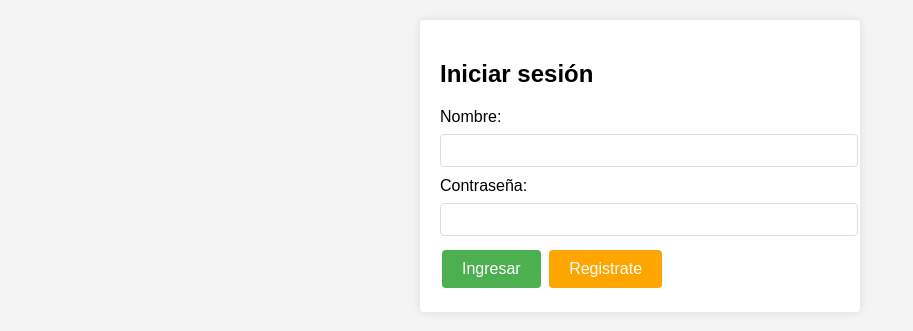
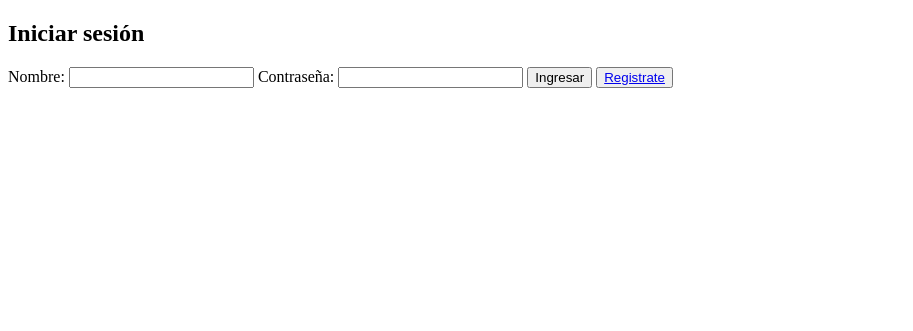
Before and after one commit to DanielBelenguer/olla_chillona_django, a Django app: page /restaurante/ in a window 1280 px wide. Shown: the top 331 px of the page, without its empty margins (0-913 px from the left). Run offline with Django 5.2, Linux system fonts and the light colour scheme.

Commit message:
Se arreglan algunas cosillas

```diff
--- a/restaurante/models.py
+++ b/restaurante/models.py
@@ -13,6 +13,12 @@ class UsuarioPersonalizado(AbstractUser):
         (COCINERO, 'cocinero'),
         (JEFE, 'jefe')
     ]
+    usuario = models.CharField(max_length=15)
+    nombre = models.CharField(max_length=25)
+    apellidos = models.CharField(max_length=50)
+    num_telefono = models.IntegerField()
+    email = models.EmailField()
+    password = models.CharField(max_length=50)
     rol = models.CharField(max_length=10, choices=ROLES, default=CLIENTE)
 
 
--- a/restaurante/templates/restaurante/dashboard_camarero.html
+++ b/restaurante/templates/restaurante/dashboard_camarero.html
@@ -3,7 +3,7 @@
 <head>
     <meta charset="UTF-8">
     <meta name="viewport" content="width=device-width, initial-scale=1.0">
-    <title>Document</title>
+    <title>Dashboard del camarero</title>
 </head>
 <body>
     <h2>Esto es el dashboard del camarero.</h2>
--- a/restaurante/templates/restaurante/dashboard_cliente.html
+++ b/restaurante/templates/restaurante/dashboard_cliente.html
@@ -3,7 +3,7 @@
 <head>
     <meta charset="UTF-8">
     <meta name="viewport" content="width=device-width, initial-scale=1.0">
-    <title>Document</title>
+    <title>Dashboard del cliente</title>
 </head>
 <body>
     <h2>Esto es el dashboard del cliente.</h2>
--- a/restaurante/templates/restaurante/dashboard_cocinero.html
+++ b/restaurante/templates/restaurante/dashboard_cocinero.html
@@ -3,7 +3,7 @@
 <head>
     <meta charset="UTF-8">
     <meta name="viewport" content="width=device-width, initial-scale=1.0">
-    <title>Document</title>
+    <title>Dashboard del cocinero</title>
 </head>
 <body>
     <h2>Esto es el dashboard del cocinero.</h2>
--- a/restaurante/templates/restaurante/dashboard_jefe.html
+++ b/restaurante/templates/restaurante/dashboard_jefe.html
@@ -3,7 +3,7 @@
 <head>
     <meta charset="UTF-8">
     <meta name="viewport" content="width=device-width, initial-scale=1.0">
-    <title>Document</title>
+    <title>Dashboard del Jefe</title>
 </head>
 <body>
     <h2>Esto es el dashboard del Jefe.</h2>
--- a/restaurante/templates/restaurante/login.html
+++ b/restaurante/templates/restaurante/login.html
@@ -4,65 +4,6 @@
     <meta charset="UTF-8">
     <meta name="viewport" content="width=device-width, initial-scale=1.0">
     <title>Formulario para crear tareas</title>
-    <style>
-        body {
-            font-family: Arial, sans-serif;
-            background-color: #f4f4f4;
-            margin: 0;
-            padding: 20px;
-        }
-        form {
-            background: #fff;
-            padding: 20px;
-            border-radius: 4px;
-            max-width: 400px;
-            margin: auto;
-            box-shadow: 0 0 10px rgba(0, 0, 0, 0.1);
-        }
-        label {
-            display: block;
-            margin-bottom: 8px;
-        }
-
-        input {
-            width: 100%;
-            padding: 8px;
-            margin-bottom: 10px;
-            border: 1px solid #ddd;
-            border-radius: 4px;
-            margin-right: 10px;
-        }
-        #ingresa {
-            background-color: #4CAF50; /* Green */
-            border: none;
-            color: white;
-            padding: 10px 20px;
-            text-align: center;
-            text-decoration: none;
-            display: inline-block;
-            font-size: 16px;
-            margin: 4px 2px;
-            cursor: pointer;
-            border-radius: 4px;
-        }
-        a {
-            color: white;
-            text-decoration: none;
-        }
-        #registro {
-            background-color: orange;
-            border: none;
-            color: white;
-            padding: 10px 20px;
-            text-align: center;
-            text-decoration: none;
-            display: inline-block;
-            font-size: 16px;
-            margin: 4px 2px;
-            cursor: pointer;
-            border-radius: 4px;
-        }
-    </style>
 </head>
 <body>
     <form method="post">
--- a/restaurante/templates/restaurante/registro.html
+++ b/restaurante/templates/restaurante/registro.html
@@ -10,6 +10,9 @@
 <form method="post">
     {% csrf_token %}
     <input type="text" name="username" placeholder="Usuario" required>
+    <input type="text" name="nombre" placeholder="Nombre" required>
+    <input type="text" name="apellidos" placeholder="Apellidos" required>
+    <input type="text" name="num_telefono" placeholder="Número de teléfono" required>
     <input type="email" name="email" placeholder="Correo Electrónico" required>
     <input type="password" name="password" placeholder="Contraseña" required>
     <select name="rol">
--- a/restaurante/views.py
+++ b/restaurante/views.py
@@ -29,10 +29,13 @@ def dashboard(request):
 def register_view(request):
     if request.method == 'POST':
         username = request.POST['username']
+        nombre = request.POST['nombre']
+        apellidos = request.POST['apellidos']
+        num_telefono = request.POST['num_telefono']
         email = request.POST['email']
         password = make_password(request.POST['password'])
         rol = request.POST['rol']
-        user = UsuarioPersonalizado.objects.create(username=username, email=email, password=password, rol=rol)
+        user = UsuarioPersonalizado.objects.create(username=username, nombre=nombre, apellidos=apellidos, num_telefono=num_telefono, email=email, password=password, rol=rol)
         login(request, user)
         return redirect('dashboard')
     return render(request, 'restaurante/registro.html')
```
Also changed, not shown: restaurante/templates/restaurante/add_plato.html (+1 -44 lines), restaurante/templates/restaurante/list_platos.html (+0 -26 lines), db.sqlite3, restaurante/migrations/0001_initial.py.
